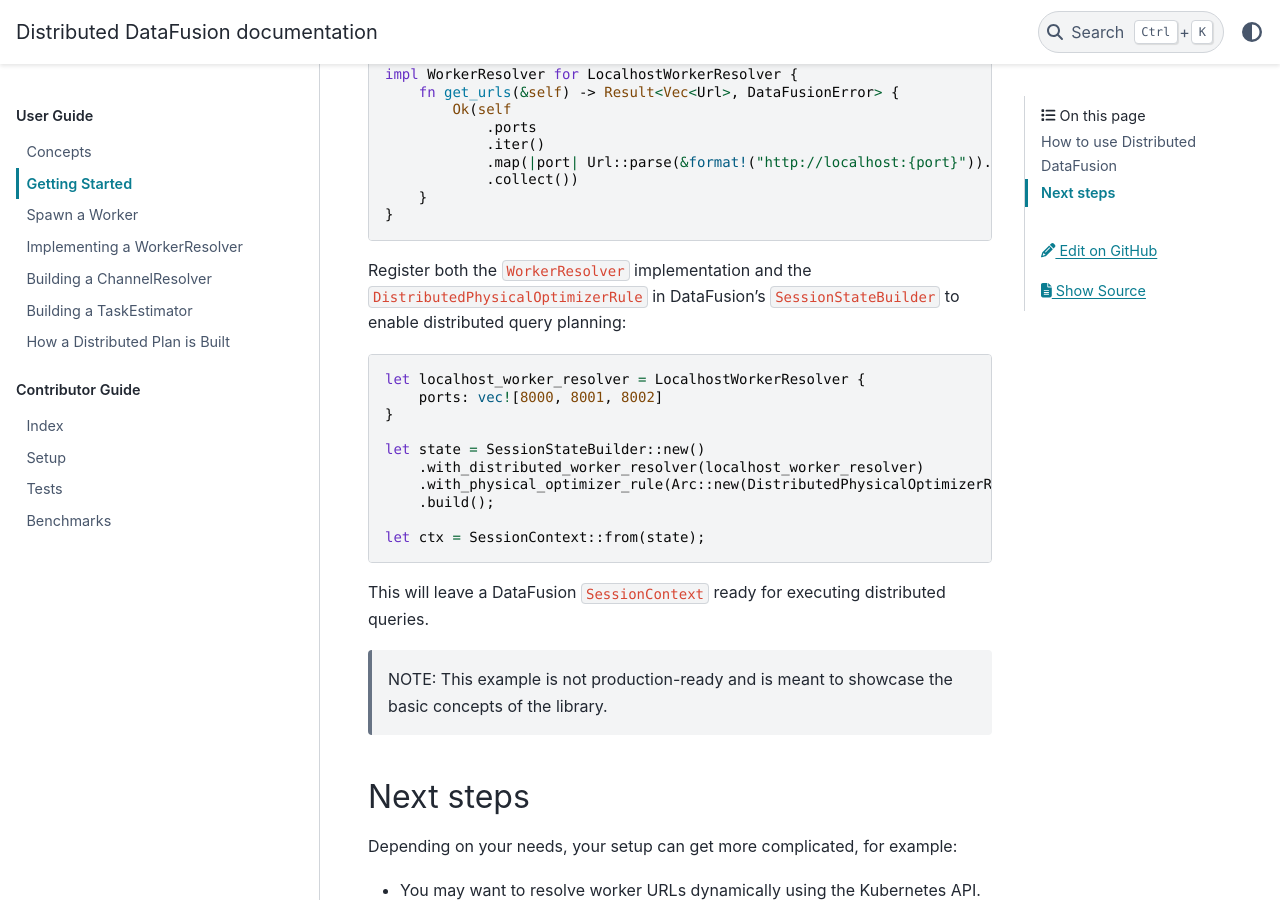
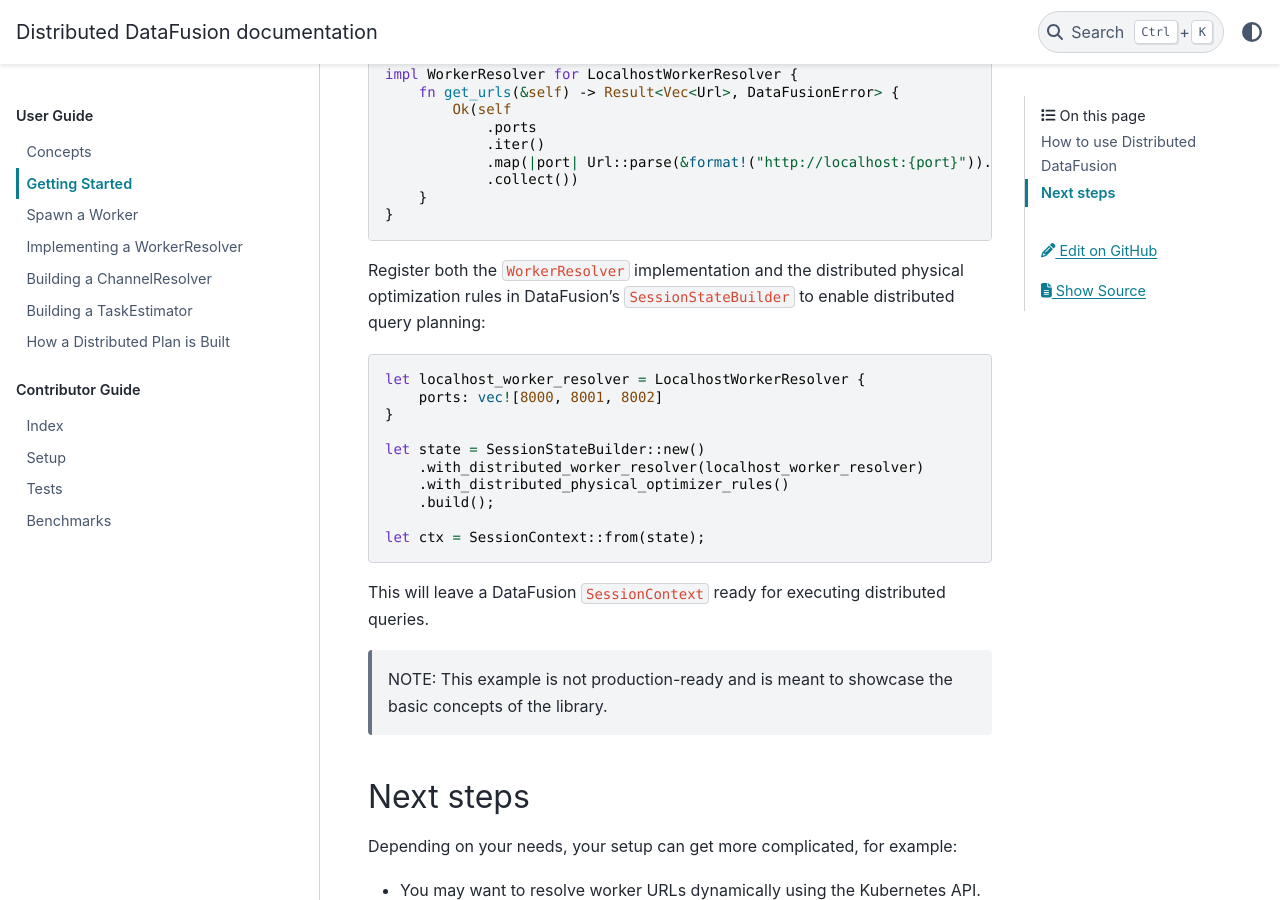
Before and after one commit to datafusion-contrib/datafusion-distributed, a Sphinx documentation site: the page built from docs/source/user-guide/getting-started.md, in a window 1280 px wide and 900 px high, scrolled down 1031 px. Built offline with Sphinx 7.4.7 and the PyData theme 0.15.4, drawn with Linux system fonts in a browser that asks for light colours.

Commit message:
Update docs

````diff
--- a/docs/source/user-guide/getting-started.md
+++ b/docs/source/user-guide/getting-started.md
@@ -49,7 +49,7 @@
 }
 ```
 
-Register both the `WorkerResolver` implementation and the `DistributedPhysicalOptimizerRule` in DataFusion's
+Register both the `WorkerResolver` implementation and the distributed physical optimization rules in DataFusion's
 `SessionStateBuilder` to enable distributed query planning:
 
 ```rs
@@ -59,7 +59,7 @@
 
 let state = SessionStateBuilder::new()
     .with_distributed_worker_resolver(localhost_worker_resolver)
-    .with_physical_optimizer_rule(Arc::new(DistributedPhysicalOptimizerRule))
+    .with_distributed_physical_optimizer_rules()
     .build();
 
 let ctx = SessionContext::from(state);
````
Also changed, not shown: docs/source/user-guide/channel-resolver.md (+1 -1 lines), docs/source/user-guide/concepts.md (+8 -8 lines), docs/source/user-guide/worker-resolver.md (+1 -1 lines), 1 other file.
